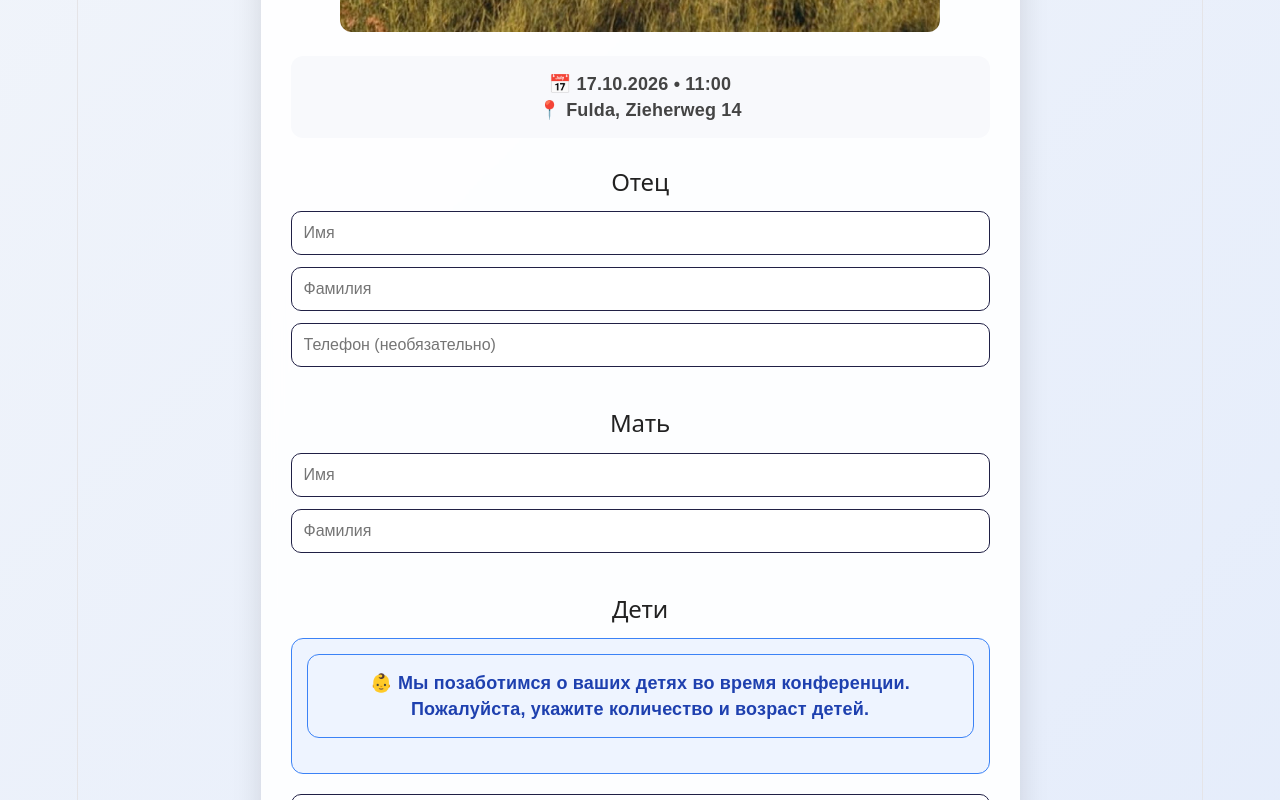
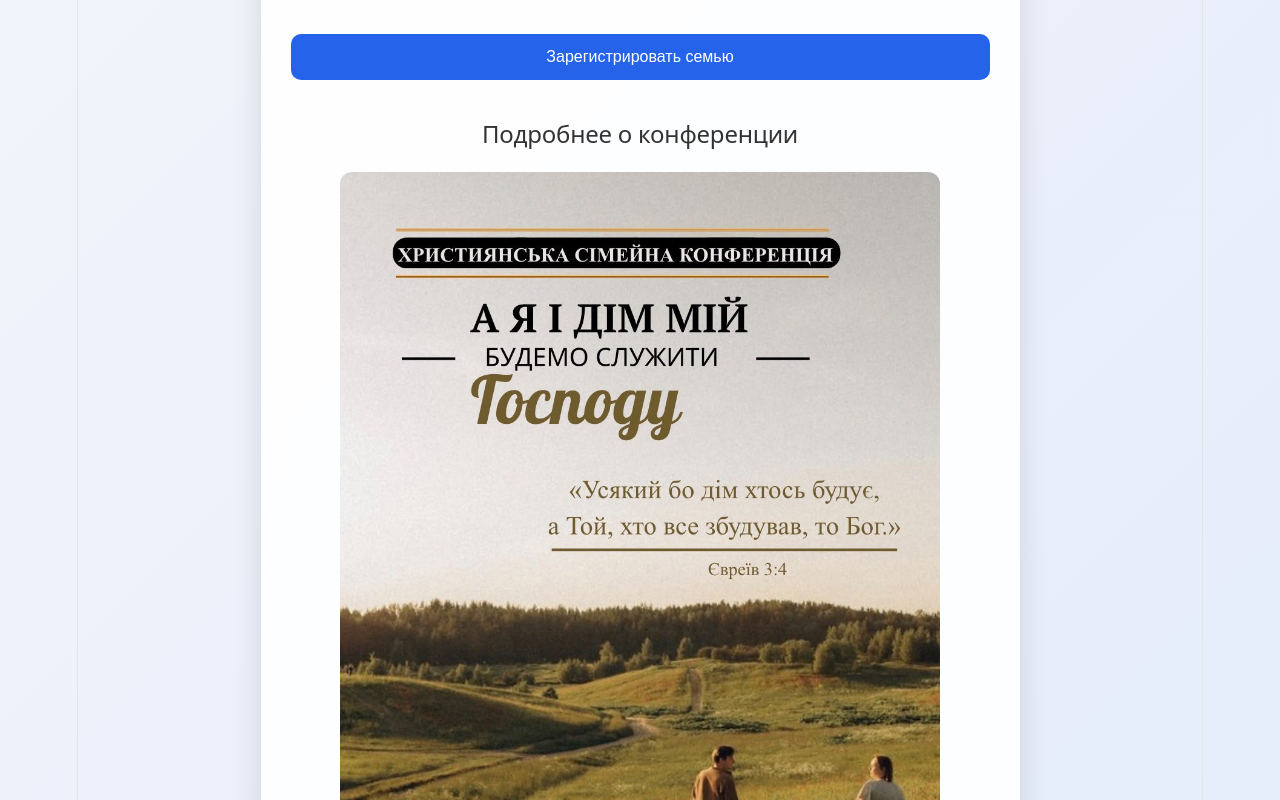
Before and after one commit to Malynskyi/church-registration, a React (Vite) app: page / in a window 1280 px wide. Shown: the part 1060-1860 px from the top of the page. Built offline with nearby package versions, Linux system fonts and the light colour scheme.

Commit message:
Move poster to bottom

```diff
--- a/src/pages/RegistrationPage.jsx
+++ b/src/pages/RegistrationPage.jsx
@@ -71,12 +71,6 @@ export default function RegistrationPage() {
                 «А я и дом мой будем служить Господу»
             </p>
 
-            <img
-                src={conferencePoster}
-                alt="Постер семейной конференции"
-                className="conference-poster"
-            />
-
             <div className="conference-info">
                 📅 17.10.2026 • 11:00
                 <br />
@@ -106,6 +100,18 @@ export default function RegistrationPage() {
             >
                 Зарегистрировать семью
             </button>
+
+            <h2 className="poster-title">
+                Подробнее о конференции
+            </h2>
+
+            <img
+                src={conferencePoster}
+                alt="Постер семейной конференции"
+                className="conference-poster"
+            />
+
+
         </div>
     );
 }
--- a/src/styles/RegistrationPage.css
+++ b/src/styles/RegistrationPage.css
@@ -185,3 +185,11 @@ body {
 
     color: #444;
 }
+
+.poster-title {
+    text-align: center;
+    margin-top: 40px;
+    margin-bottom: 20px;
+
+    color: #333;
+}
```
